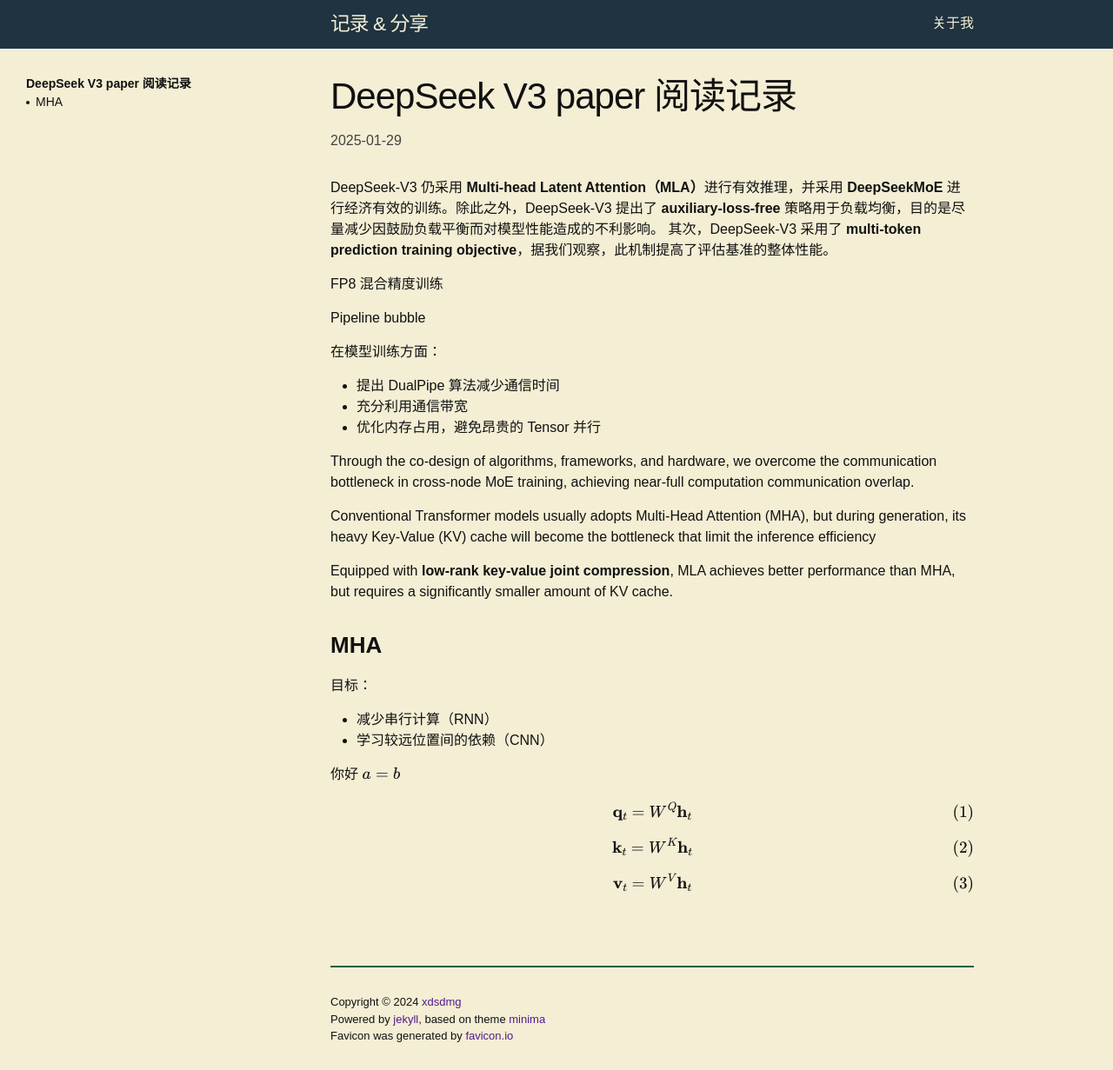
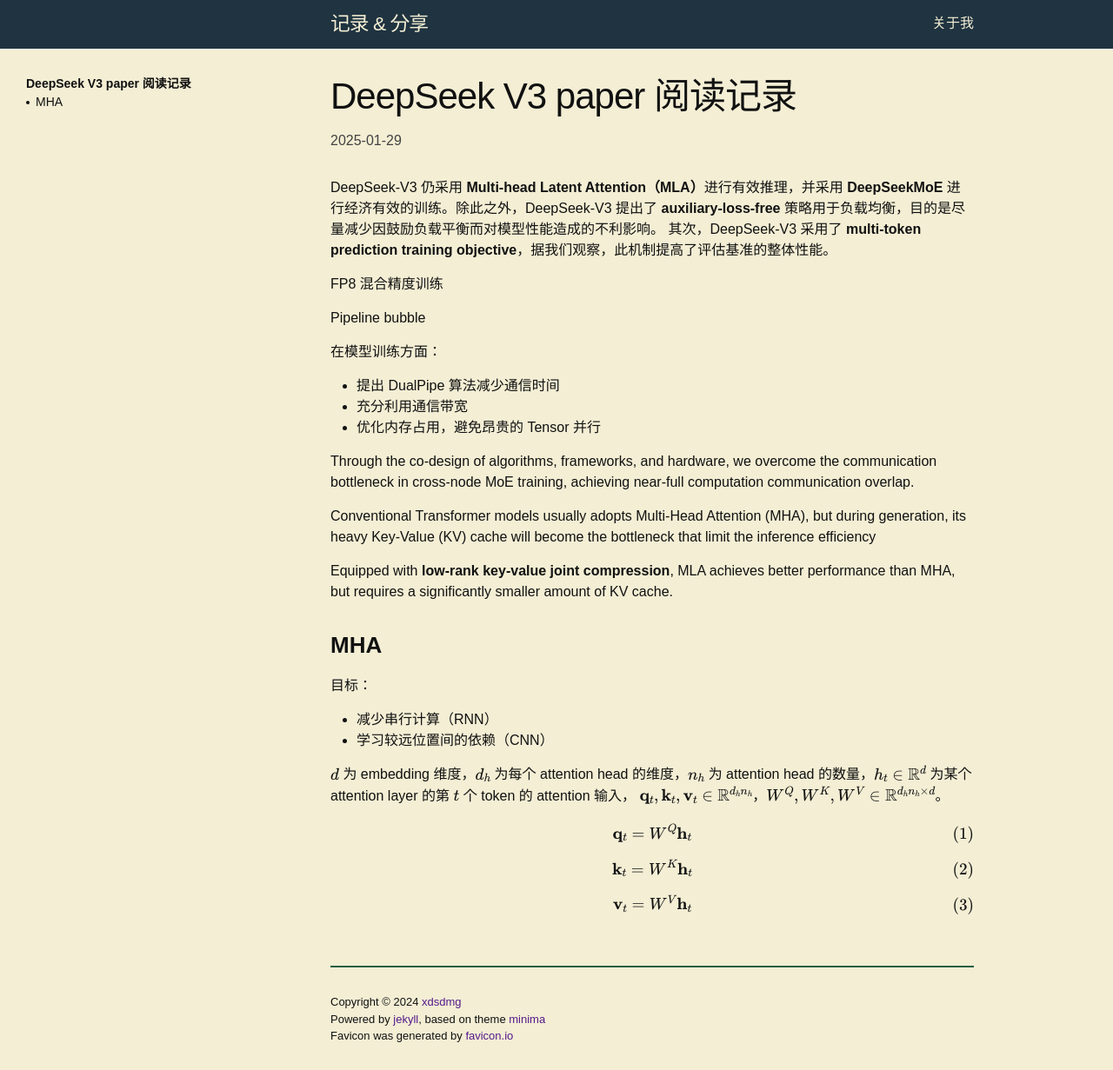
Before and after one commit to xdsdmg/xdsdmg.github.io, a Jekyll site: the page built from docs/_posts/2025-01-29-deepseek-v3.md, in a window 1280 px wide. Shown: the whole page at 87% size. Built offline with Jekyll 4.4.1, drawn with Linux system fonts in a browser that asks for light colours; formulas are drawn with MathJax 3; the table of contents is made by our own code.

Commit message:
feat: add post

```diff
--- a/docs/_posts/2025-01-29-deepseek-v3.md
+++ b/docs/_posts/2025-01-29-deepseek-v3.md
@@ -29,7 +29,8 @@
 - 减少串行计算（RNN）
 - 学习较远位置间的依赖（CNN）
 
-你好 $a=b$
+$d$ 为 embedding 维度，$d_h$ 为每个 attention head 的维度，$n_h$ 为 attention head 的数量，$h_t \in \mathbb{R}^d$ 为某个 attention layer 的第 $t$ 个 token 的 attention 输入，
+${\bf q}_t,{\bf k}_t,{\bf v}_t \in \mathbb{R}^{d_h n_h}$，$W^Q,W^K,W^V \in \mathbb{R}^{d_h n_h \times d}$。
 
 $$
 {\bf q}_t = W^Q {\bf h}_t
```
